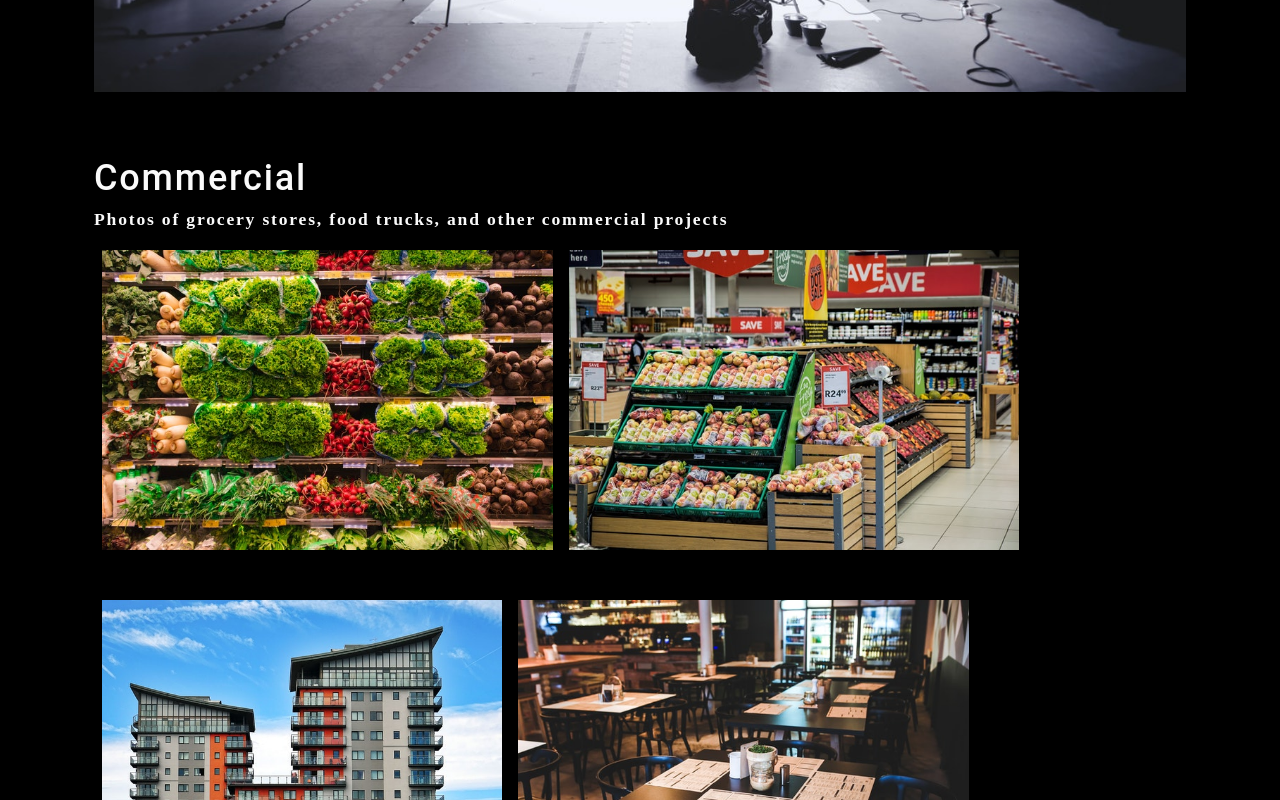
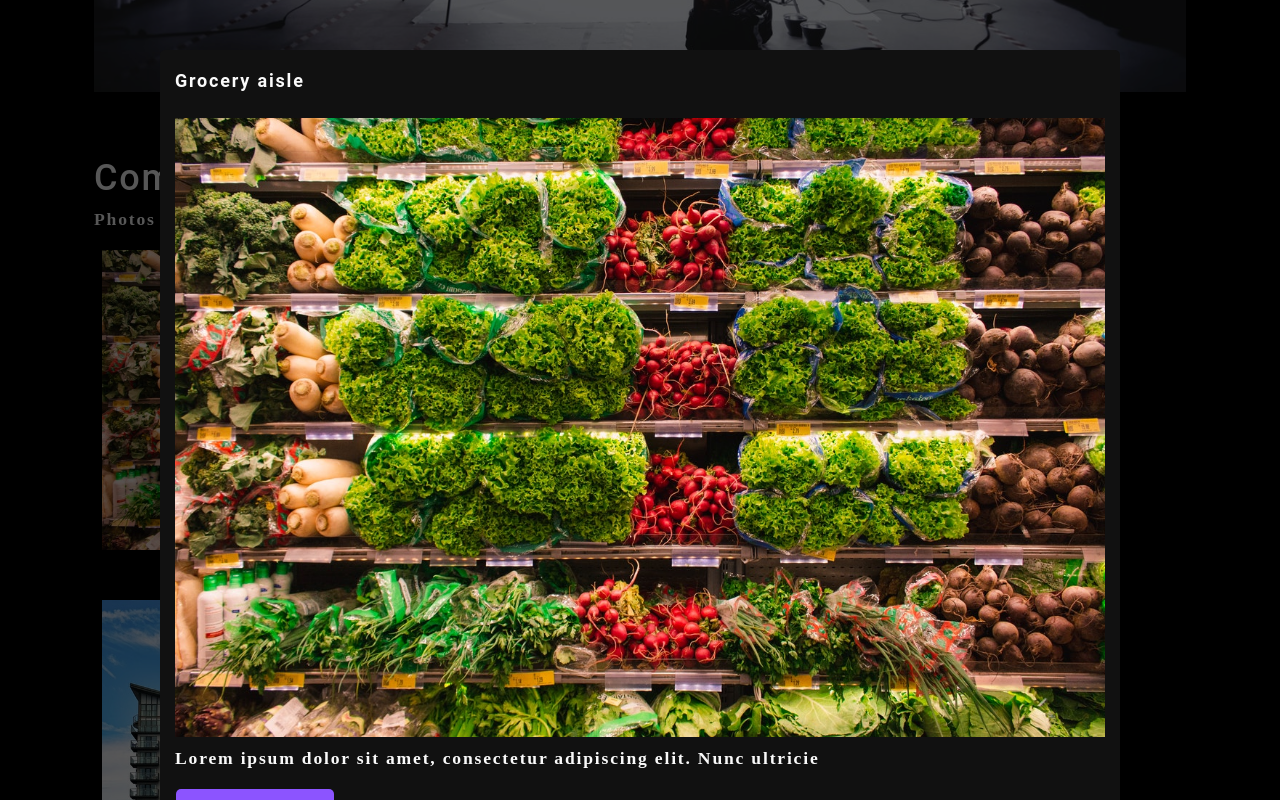
Before and after one commit to celinalou92/photo-port, a React (Create React App) app: page / in a window 1280 px wide. Both pictures are taken after a click on the picture 327 px from the left and 1140 px from the top of the page. Shown: the part 740-1540 px from the top of the page. Built offline with nearby package versions, Linux system fonts and the light colour scheme.

Commit message:
created modal

```diff
--- /dev/null
+++ b/src/components/Modal/index.js
@@ -0,0 +1,22 @@
+import React from 'react';
+
+const Modal = ({ onClose, currentPhoto }) => {
+  const { name, description, category, index  } = currentPhoto;
+
+  return (
+    <div className="modalBackdrop">
+      <div className="modalContainer">
+        <h3 className="modalTitle">{name} </h3>
+        <img src={require(`../../assets/large/${category}/${index}.jpg`).default} alt="current category" />
+        <p>
+          {description}
+        </p>
+        <button type="button" onClick={onClose}>
+          Close this modal
+        </button>
+      </div>
+    </div>
+  );
+};
+
+export default Modal;
--- a/src/components/PhotoList/index.js
+++ b/src/components/PhotoList/index.js
@@ -1,6 +1,9 @@
 import React, { useState } from 'react';
+import Modal from '../Modal';
 
 const PhotoList = ({ category }) => {
+  const [isModalOpen, setIsModalOpen] = useState(false);
+  const [currentPhoto, setCurrentPhoto] = useState();
 
   const [photos] = useState([
     {
@@ -102,14 +105,21 @@
 
   const currentPhotos = photos.filter((photo) => photo.category === category);
 
+  const toggleModal = (image, i) => {
+    setCurrentPhoto({ ...image, index: i });
+    setIsModalOpen(!isModalOpen);
+  };
+
   return (
     <div>
+      {isModalOpen && <Modal onClose={toggleModal} currentPhoto={currentPhoto} />}
       <div className="flex-row">
         {currentPhotos.map((image, i) => (
           <img
             src={require(`../../assets/small/${category}/${i}.jpg`).default}
             alt={image.name}
             className="img-thumbnail mx-1"
+            onClick={() => toggleModal(image, i)}
             key={image.name}
           />
         ))}
```
